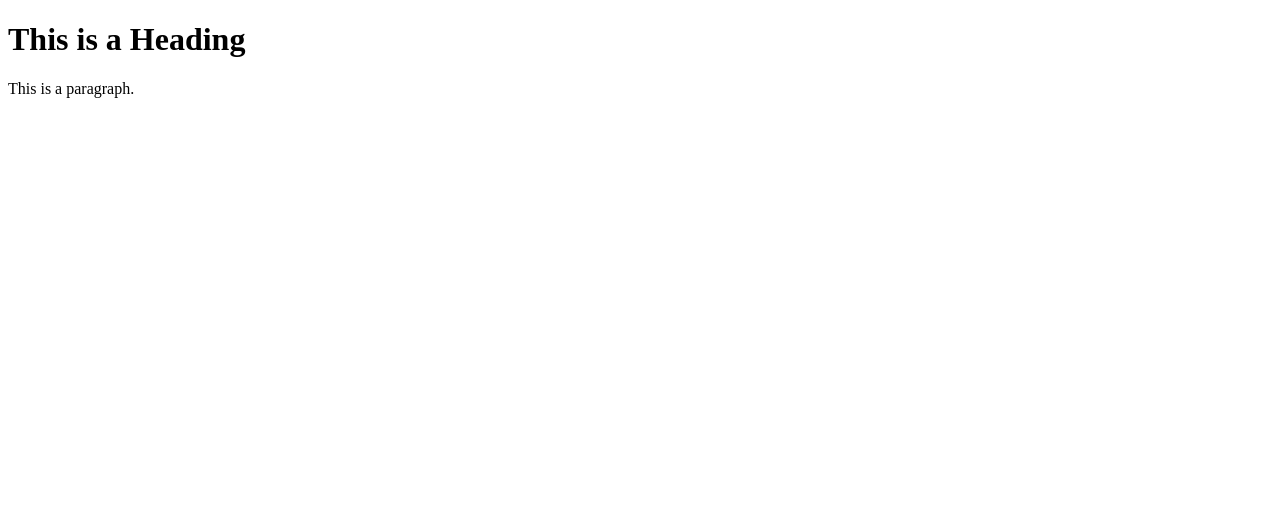
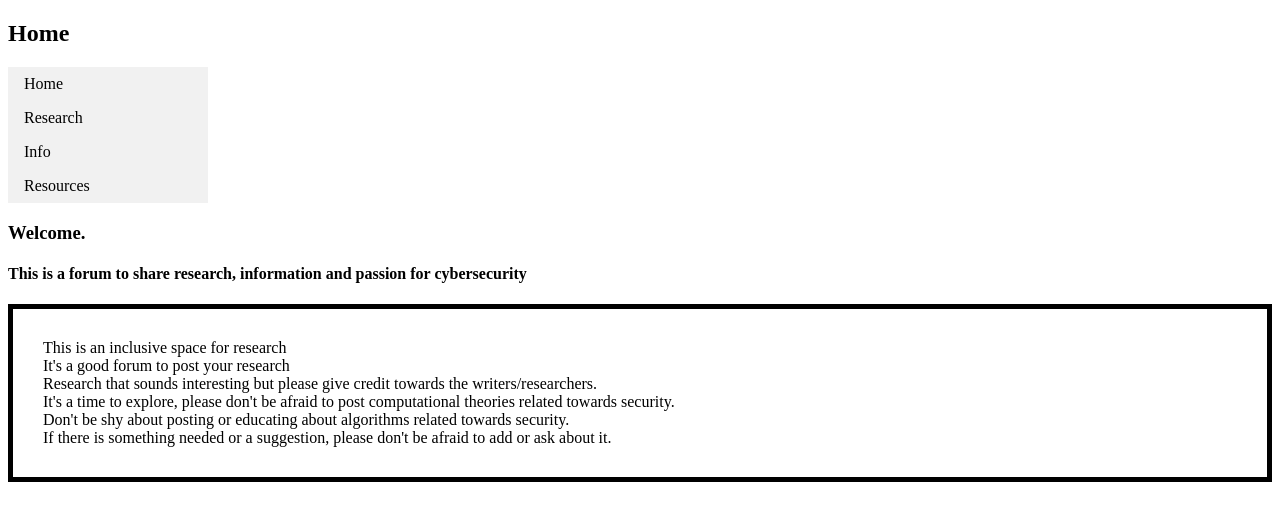
Before and after one commit to lost-in-cyberspace/cybersecurity-study, a plain HTML site: page cybersecurity_page/home.html in a window 1280 px wide. Drawn offline with Linux system fonts and the light colour scheme.

Commit message:
Added some nav, text, and organization.

```diff
--- a/cybersecurity_page/home.html
+++ b/cybersecurity_page/home.html
@@ -1,12 +1,62 @@
 <!DOCTYPE html>
 <html>
 <head>
-<title>Page Title</title>
+<style>
+ul {
+  list-style-type: none;
+  margin: 0;
+  padding: 0;
+  width: 200px;
+  background-color: #f1f1f1;
+}
+
+li a {
+  display: block;
+  color: #000;
+  padding: 8px 16px;
+  text-decoration: none;
+}
+
+/* Change the link color on hover */
+li a:hover {
+  background-color: #555;
+  color: white;
+}
+
+div{
+
+ border: 5px solid black;
+ padding-top: 30px;
+ padding-right: 30px;
+ padding-bottom: 30px;
+ padding-left: 30px;
+}
+
+
+</style>
 </head>
 <body>
 
-<h1>This is a Heading</h1>
-<p>This is a paragraph.</p>
+<h2>Home</h2>
+<ul>
+  <li><a href="#home">Home</a></li>
+  <li><a href="#news">Research</a></li>
+  <li><a href="#contact">Info</a></li>
+  <li><a href="#about">Resources</a></li>
+</ul>
+
+<h3>Welcome.</h3>
+<h4>This is a forum to share research, information and passion for cybersecurity</h4>
+
+<div>This is an inclusive space for research<br>
+It's a good forum to post your research<br>
+Research that sounds interesting but please give credit towards the writers/researchers.<br>
+It's a time to explore, please don't be afraid to post computational theories related towards security.<br>
+Don't be shy about posting or educating about algorithms related towards security.<br>
+If there is something needed or a suggestion, please don't be afraid to add or ask about it.<br>
+
+
+</div>
 
 </body>
 </html>
```
